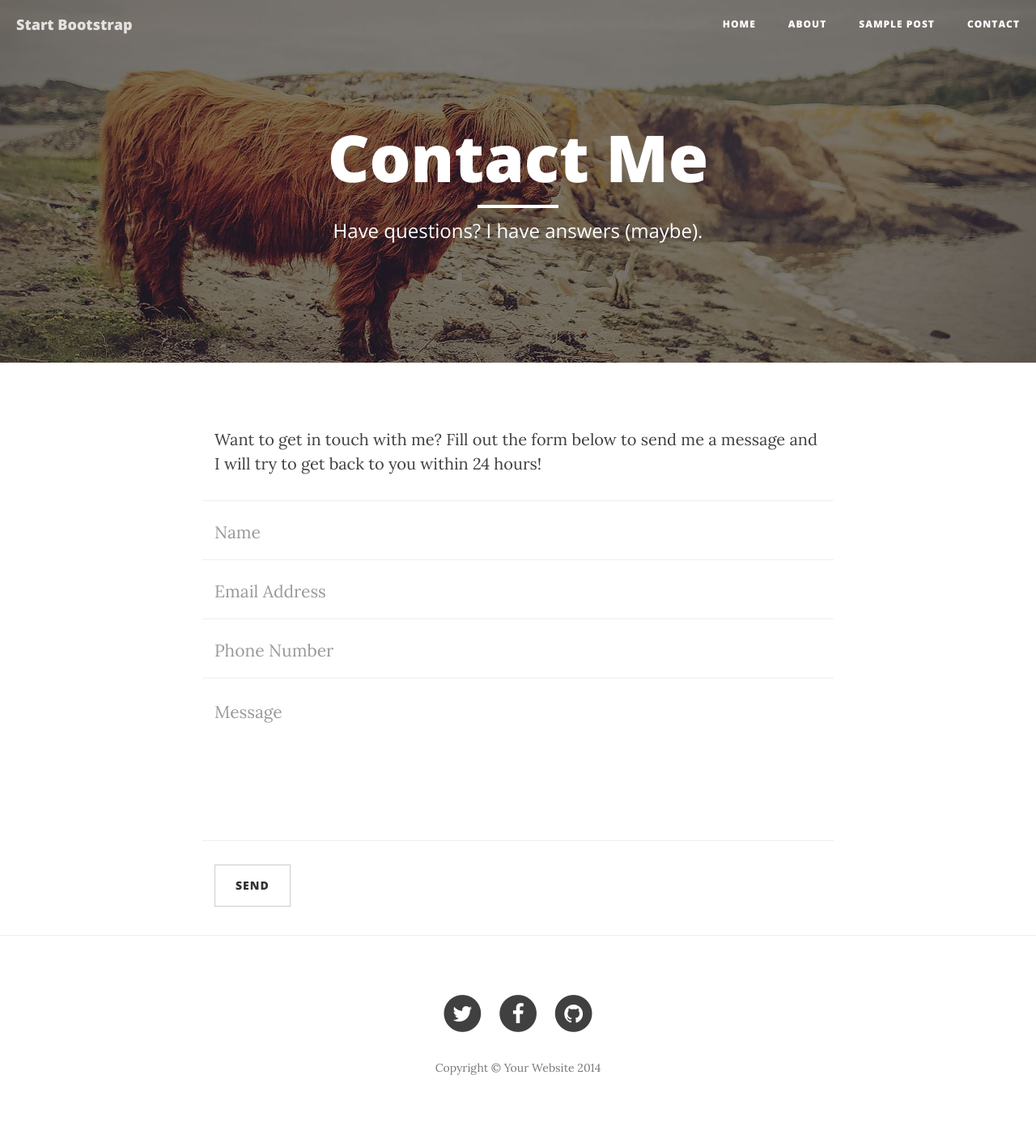
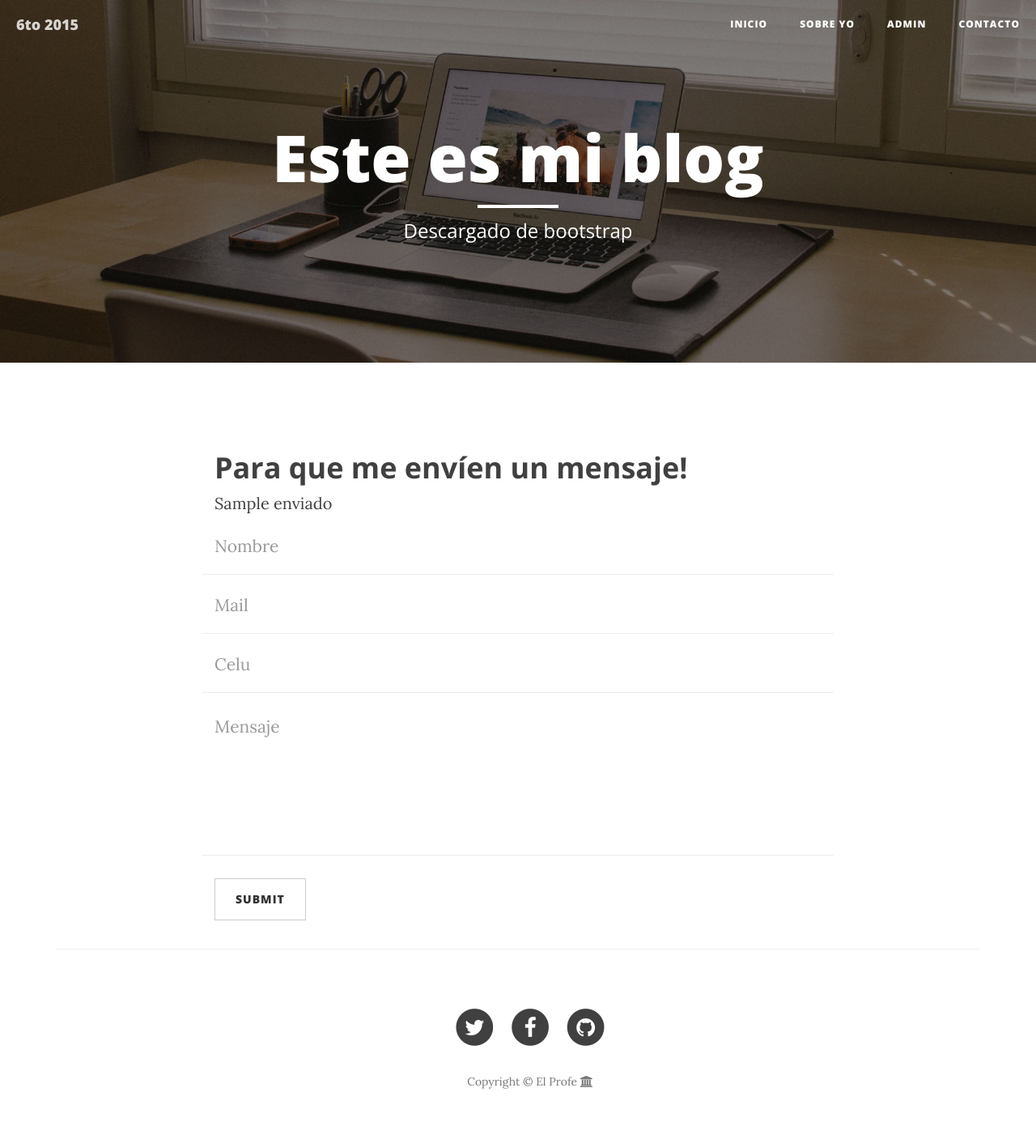
Before and after one commit to kaajavi/kaajavi_web, a Django app: template blog/templates/contact.html in a window 1280 px wide. Shown: the whole page at 81% size. Before the commit the page ends 1328 px from the top, so only its background shows below. Run offline with Django 3.2, Linux system fonts and the light colour scheme; the template is opened without the code that fills it: most values are stand-ins (such as "Sample title", 1, 10 or a date in 2020); some libraries are stand-ins or nearby versions.

Commit message:
Formulario de contacto

```diff
--- a/blog/admin.py
+++ b/blog/admin.py
@@ -1,7 +1,8 @@
 from django.contrib import admin
 
 # Register your models here.
-from blog.models import Entrada, Categoria
+from blog.models import Entrada, Categoria, Contacto
 
 admin.site.register(Entrada)
 admin.site.register(Categoria)
+admin.site.register(Contacto)
--- a/blog/static/js/clean-blog.js
+++ b/blog/static/js/clean-blog.js
@@ -5,7 +5,7 @@
  */
 
 // Contact Form Scripts
-
+/*
 $(function() {
 
     $("input,textarea").jqBootstrapValidation({
@@ -69,7 +69,7 @@ $(function() {
         e.preventDefault();
         $(this).tab("show");
     });
-});
+});*/
 
 
 /*When clicking on Full hide fail/success boxes */
--- a/blog/templates/base.html
+++ b/blog/templates/base.html
@@ -57,13 +57,16 @@
             <div class="collapse navbar-collapse" id="bs-example-navbar-collapse-1">
                 <ul class="nav navbar-nav navbar-right">
                     <li>
-                        <a href="#NOFUNCIONA">Inicio</a>
+                        <a href="{% url 'app_blog:home' %}">Inicio</a>
                     </li>
                     <li>
                         <a href="#NOFUNCIONA">Sobre yo</a>
                     </li>
                     <li>
-                        <a href="#NOFUNCIONA">Contacto</a>
+                        <a href="{% url 'admin:index' %}">Admin</a>
+                    </li>
+                    <li>
+                        <a href="{% url 'app_blog:contactame' %}">Contacto</a>
                     </li>
                 </ul>
             </div>
@@ -145,8 +148,7 @@
     <!-- Bootstrap Core JavaScript -->
     <script src="{% static 'js/bootstrap.min.js' %}"></script>
 
-    <!-- Custom Theme JavaScript -->
-    <script src="{% static 'js/clean-blog.min.js' %}"></script>
+
 
     {% block scripts %}
 
--- a/blog/templates/contact.html
+++ b/blog/templates/contact.html
@@ -1,187 +1,53 @@
-<!DOCTYPE html>
-<html lang="en">
+{% extends 'base.html' %}
+{% block content %}
 
-<head>
-
-    <meta charset="utf-8">
-    <meta http-equiv="X-UA-Compatible" content="IE=edge">
-    <meta name="viewport" content="width=device-width, initial-scale=1">
-    <meta name="description" content="">
-    <meta name="author" content="">
-
-    <title>Clean Blog - Contact</title>
-
-    <!-- Bootstrap Core CSS -->
-    <link href="css/bootstrap.min.css" rel="stylesheet">
-
-    <!-- Custom CSS -->
-    <link href="css/clean-blog.min.css" rel="stylesheet">
-
-    <!-- Custom Fonts -->
-    <link href="http://maxcdn.bootstrapcdn.com/font-awesome/4.1.0/css/font-awesome.min.css" rel="stylesheet" type="text/css">
-    <link href='http://fonts.googleapis.com/css?family=Lora:400,700,400italic,700italic' rel='stylesheet' type='text/css'>
-    <link href='http://fonts.googleapis.com/css?family=Open+Sans:300italic,400italic,600italic,700italic,800italic,400,300,600,700,800' rel='stylesheet' type='text/css'>
-
-    <!-- HTML5 Shim and Respond.js IE8 support of HTML5 elements and media queries -->
-    <!-- WARNING: Respond.js doesn't work if you view the page via file:// -->
-    <!--[if lt IE 9]>
-        <script src="https://oss.maxcdn.com/libs/html5shiv/3.7.0/html5shiv.js"></script>
-        <script src="https://oss.maxcdn.com/libs/respond.js/1.4.2/respond.min.js"></script>
-    <![endif]-->
-
-</head>
-
-<body>
-
-    <!-- Navigation -->
-    <nav class="navbar navbar-default navbar-custom navbar-fixed-top">
-        <div class="container-fluid">
-            <!-- Brand and toggle get grouped for better mobile display -->
-            <div class="navbar-header page-scroll">
-                <button type="button" class="navbar-toggle" data-toggle="collapse" data-target="#bs-example-navbar-collapse-1">
-                    <span class="sr-only">Toggle navigation</span>
-                    <span class="icon-bar"></span>
-                    <span class="icon-bar"></span>
-                    <span class="icon-bar"></span>
-                </button>
-                <a class="navbar-brand" href="index.html">Start Bootstrap</a>
-            </div>
-
-            <!-- Collect the nav links, forms, and other content for toggling -->
-            <div class="collapse navbar-collapse" id="bs-example-navbar-collapse-1">
-                <ul class="nav navbar-nav navbar-right">
-                    <li>
-                        <a href="index.html">Home</a>
-                    </li>
-                    <li>
-                        <a href="about.html">About</a>
-                    </li>
-                    <li>
-                        <a href="post.html">Sample Post</a>
-                    </li>
-                    <li>
-                        <a href="contact.html">Contact</a>
-                    </li>
-                </ul>
-            </div>
-            <!-- /.navbar-collapse -->
-        </div>
-        <!-- /.container -->
-    </nav>
-
-    <!-- Page Header -->
-    <!-- Set your background image for this header on the line below. -->
-    <header class="intro-header" style="background-image: url('img/contact-bg.jpg')">
-        <div class="container">
-            <div class="row">
-                <div class="col-lg-8 col-lg-offset-2 col-md-10 col-md-offset-1">
-                    <div class="page-heading">
-                        <h1>Contact Me</h1>
-                        <hr class="small">
-                        <span class="subheading">Have questions? I have answers (maybe).</span>
-                    </div>
-                </div>
-            </div>
-        </div>
-    </header>
-
-    <!-- Main Content -->
-    <div class="container">
         <div class="row">
             <div class="col-lg-8 col-lg-offset-2 col-md-10 col-md-offset-1">
-                <p>Want to get in touch with me? Fill out the form below to send me a message and I will try to get back to you within 24 hours!</p>
+                <h3 class="section-heading">Para que me envíen un mensaje!</h3>
+                 {{enviado}}
+
                 <!-- Contact Form - Enter your email address on line 19 of the mail/contact_me.php file to make this form work. -->
                 <!-- WARNING: Some web hosts do not allow emails to be sent through forms to common mail hosts like Gmail or Yahoo. It's recommended that you use a private domain email address! -->
                 <!-- NOTE: To use the contact form, your site must be on a live web host with PHP! The form will not work locally! -->
-                <form name="sentMessage" id="contactForm" novalidate>
+                <form action="{% url 'app_blog:contactame' %}" method="POST" name="sentMessage" id="contactForm">
+                    {% csrf_token %}
                     <div class="row control-group">
                         <div class="form-group col-xs-12 floating-label-form-group controls">
-                            <label>Name</label>
-                            <input type="text" class="form-control" placeholder="Name" id="name" required data-validation-required-message="Please enter your name.">
+                            <label>Nombre</label>
+                            <input name="nombre" type="text" class="form-control" placeholder="Nombre" id="name" required data-validation-required-message="Please enter your name.">
                             <p class="help-block text-danger"></p>
                         </div>
                     </div>
                     <div class="row control-group">
                         <div class="form-group col-xs-12 floating-label-form-group controls">
-                            <label>Email Address</label>
-                            <input type="email" class="form-control" placeholder="Email Address" id="email" required data-validation-required-message="Please enter your email address.">
+                            <label>Mail</label>
+                            <input name="mail" type="email" class="form-control" placeholder="Mail" id="email" required data-validation-required-message="Please enter your email address.">
                             <p class="help-block text-danger"></p>
                         </div>
                     </div>
                     <div class="row control-group">
                         <div class="form-group col-xs-12 floating-label-form-group controls">
-                            <label>Phone Number</label>
-                            <input type="tel" class="form-control" placeholder="Phone Number" id="phone" required data-validation-required-message="Please enter your phone number.">
+                            <label>Celu</label>
+                            <input name="celu" type="tel" class="form-control" placeholder="Celu" id="phone" required data-validation-required-message="Please enter your phone number.">
+
                             <p class="help-block text-danger"></p>
                         </div>
                     </div>
                     <div class="row control-group">
                         <div class="form-group col-xs-12 floating-label-form-group controls">
-                            <label>Message</label>
-                            <textarea rows="5" class="form-control" placeholder="Message" id="message" required data-validation-required-message="Please enter a message."></textarea>
+                            <label>Mensaje</label>
+                            <textarea name="mensaje" rows="5" class="form-control" placeholder="Mensaje" id="message" required data-validation-required-message="Please enter a message."></textarea>
                             <p class="help-block text-danger"></p>
                         </div>
                     </div>
                     <br>
-                    <div id="success"></div>
+
                     <div class="row">
                         <div class="form-group col-xs-12">
-                            <button type="submit" class="btn btn-default">Send</button>
+                            <input type="submit" class="btn btn-default"></input>
                         </div>
-                    </div>
+
                 </form>
             </div>
         </div>
-    </div>
-
-    <hr>
-
-    <!-- Footer -->
-    <footer>
-        <div class="container">
-            <div class="row">
-                <div class="col-lg-8 col-lg-offset-2 col-md-10 col-md-offset-1">
-                    <ul class="list-inline text-center">
-                        <li>
-                            <a href="#">
-                                <span class="fa-stack fa-lg">
-                                    <i class="fa fa-circle fa-stack-2x"></i>
-                                    <i class="fa fa-twitter fa-stack-1x fa-inverse"></i>
-                                </span>
-                            </a>
-                        </li>
-                        <li>
-                            <a href="#">
-                                <span class="fa-stack fa-lg">
-                                    <i class="fa fa-circle fa-stack-2x"></i>
-                                    <i class="fa fa-facebook fa-stack-1x fa-inverse"></i>
-                                </span>
-                            </a>
-                        </li>
-                        <li>
-                            <a href="#">
-                                <span class="fa-stack fa-lg">
-                                    <i class="fa fa-circle fa-stack-2x"></i>
-                                    <i class="fa fa-github fa-stack-1x fa-inverse"></i>
-                                </span>
-                            </a>
-                        </li>
-                    </ul>
-                    <p class="copyright text-muted">Copyright &copy; Your Website 2014</p>
-                </div>
-            </div>
-        </div>
-    </footer>
-
-    <!-- jQuery -->
-    <script src="js/jquery.js"></script>
-
-    <!-- Bootstrap Core JavaScript -->
-    <script src="js/bootstrap.min.js"></script>
-
-    <!-- Custom Theme JavaScript -->
-    <script src="js/clean-blog.min.js"></script>
-
-</body>
-
-</html>
+{% endblock %}
--- a/blog/urls.py
+++ b/blog/urls.py
@@ -2,5 +2,6 @@ from django.conf.urls import patterns, include, url
 urlpatterns = patterns('',
                        url(r'^$', 'blog.views.home', name='home'),
                        url(r'^ver_post/(?P<id_post>[0-9]+)/$', 'blog.views.ver_post', name='vermipost'),
+                       url(r'^contactame/$', 'blog.views.contact', name='contactame'),
 
 )
```
Also changed, not shown: blog/models.py (+8 -0 lines), blog/views.py (+23 -1 lines), blog/migrations/0003_contacto.py (added), db.sqlite3.
